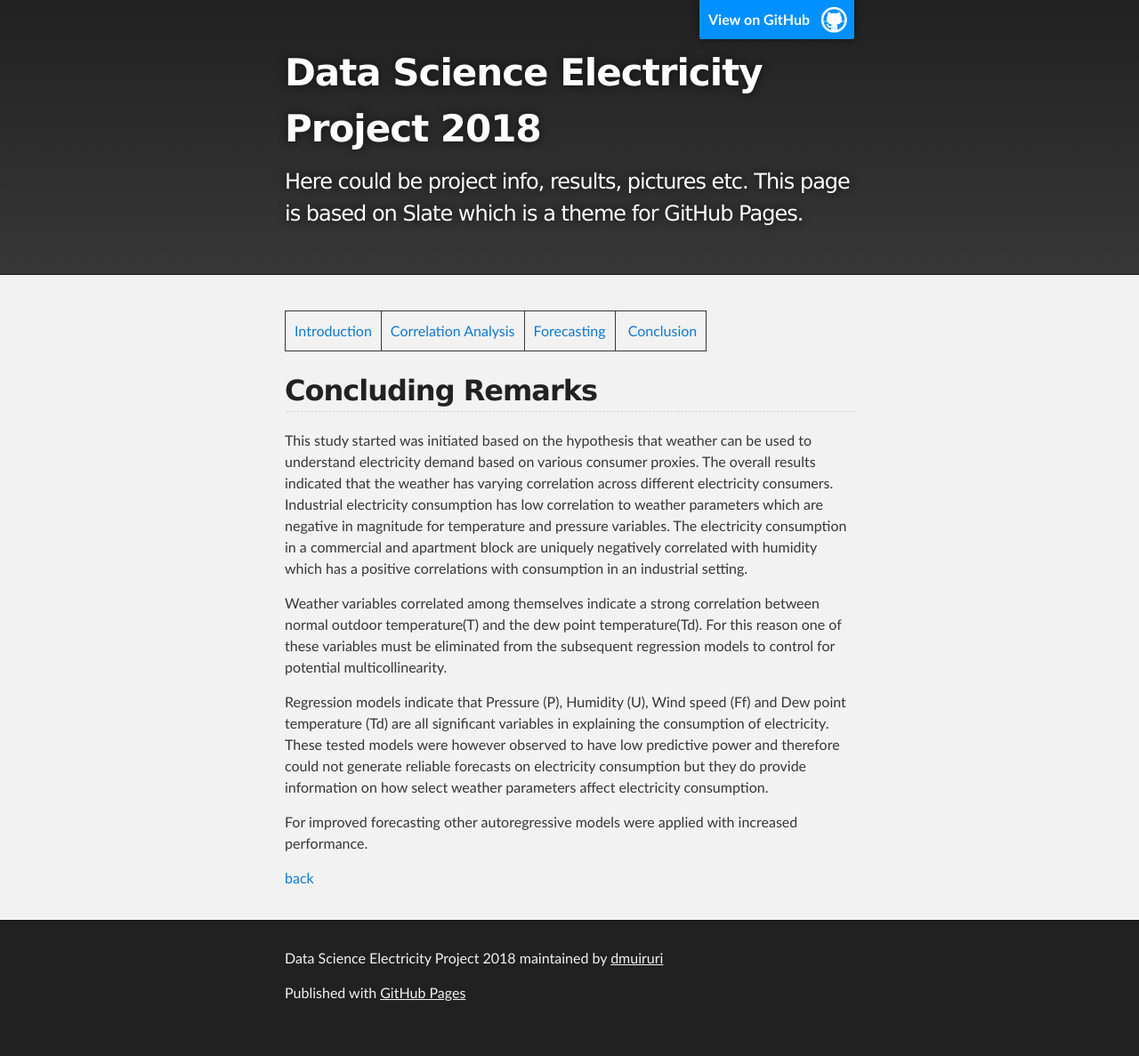
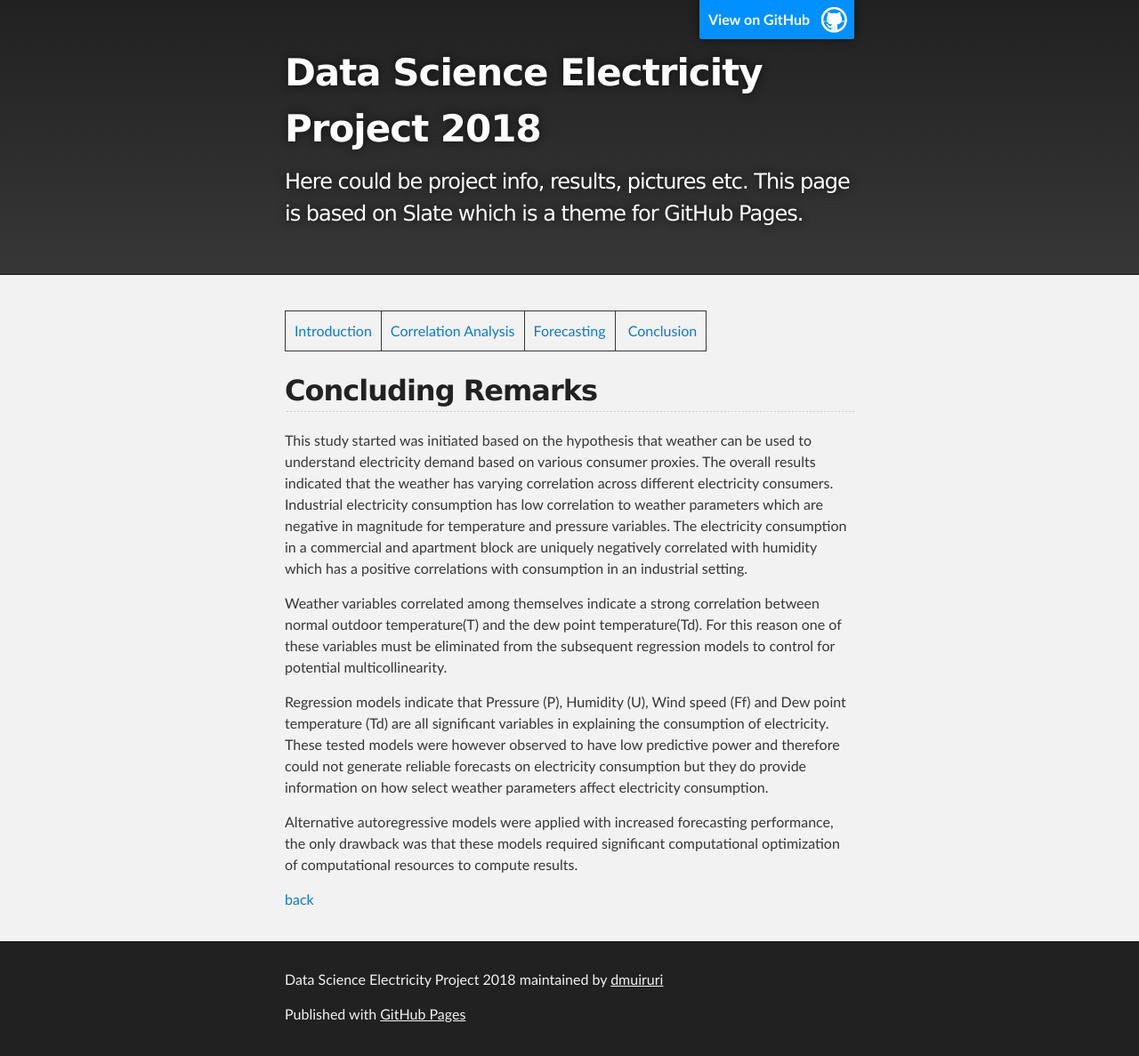
Before and after one commit to dmuiruri/ds_proj, a Jekyll site: the page built from docs/pages/conclusion.md, in a window 1280 px wide. Shown: the whole page at 89% size. Built offline with Jekyll 4.4.1, drawn with Linux system fonts in a browser that asks for light colours; before the commit the page ends 1163 px from its top, so only the background shows below that.

Commit message:
Update conclusion.md

```diff
--- a/docs/pages/conclusion.md
+++ b/docs/pages/conclusion.md
@@ -11,7 +11,7 @@ Weather variables correlated among themselves indicate a strong correlation betw
 
 Regression models indicate that Pressure (P), Humidity (U), Wind speed (Ff) and Dew point temperature (Td) are all significant variables in explaining the consumption of electricity. These tested models were however observed to have low predictive power and therefore could not generate reliable forecasts on electricity consumption but they do provide information on how select weather parameters affect electricity consumption.
 
-For improved forecasting other autoregressive models were applied with increased performance.
+Alternative autoregressive models were applied with increased forecasting performance, the only drawback was that these models required significant computational optimization of computational resources to compute results.
 
 
 
```
